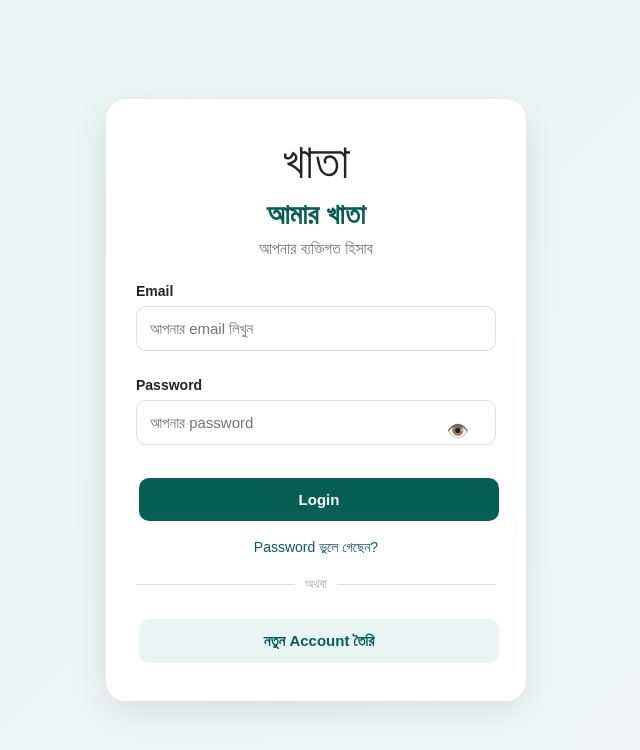
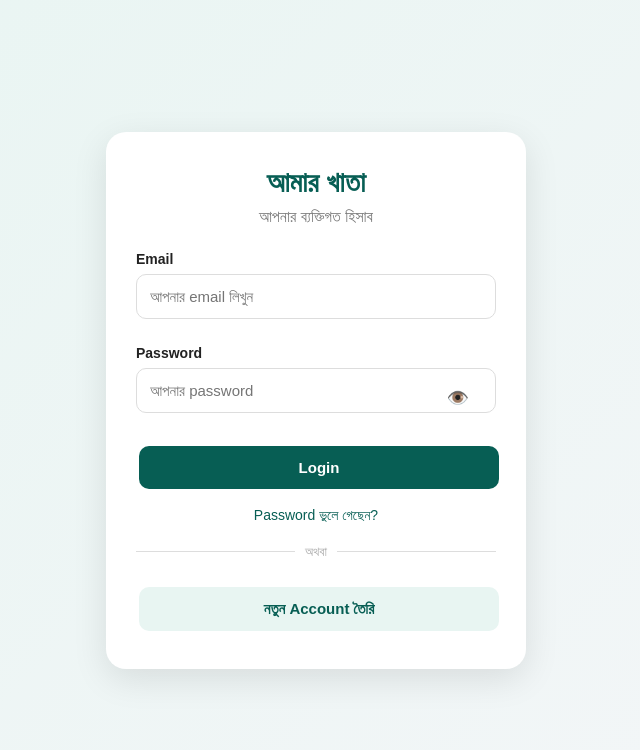
Before and after one commit to ismail-resh/MY-KHATA, a plain HTML site: page index.html in a window 1280 px wide. Shown: the whole page, without its empty margins (324-964 px from the left). Drawn offline with nearby package versions, Linux system fonts and the light colour scheme.

Commit message:
Update index.html

```diff
--- a/index.html
+++ b/index.html
@@ -11,7 +11,6 @@
 
 <div id="loginPage" class="auth-page">
   <div class="auth-box">
-    <div class="logo">খাতা</div>
     <h1 class="auth-title">আমার খাতা</h1>
     <p class="auth-subtitle">আপনার ব্যক্তিগত হিসাব</p>
 
```
